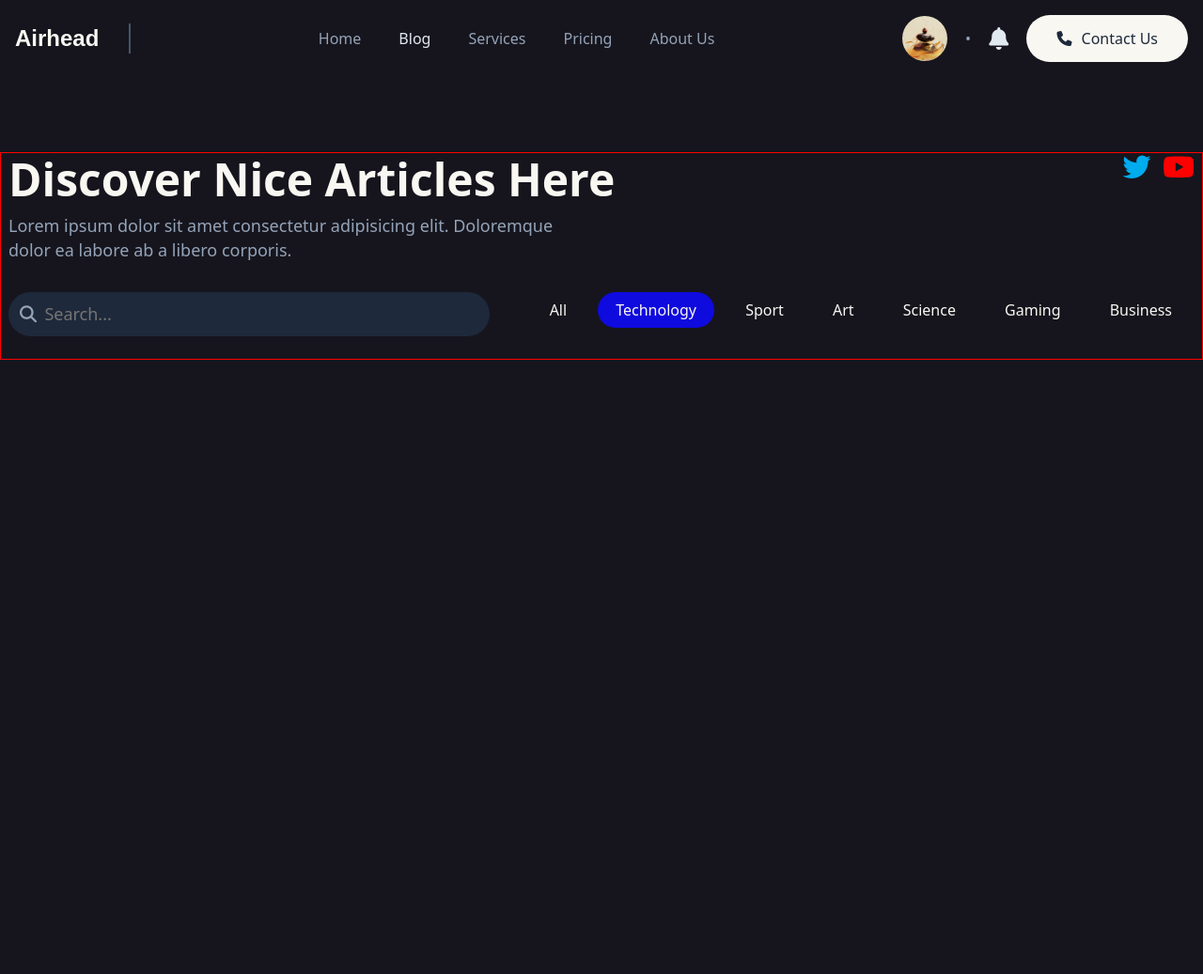
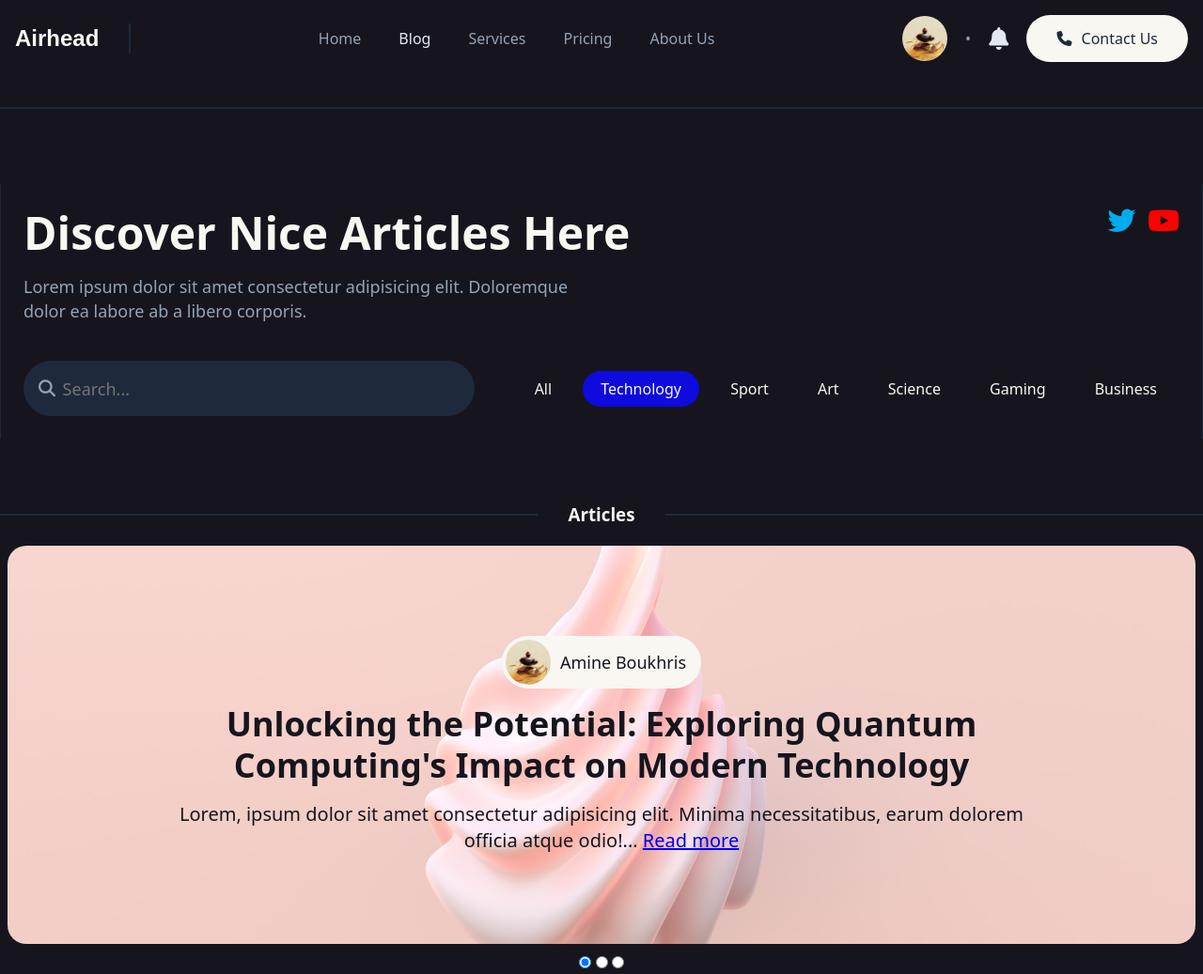
Before and after one commit to amine-boukhris/ai-blog-design, a plain HTML site: page index.html in a window 1280 px wide. Shown: the whole page at 94% size. Before the commit the page ends 800 px from the top, so only its background shows below. Drawn offline with Linux system fonts and the light colour scheme; a web font is replaced by a local one.

Commit message:
dynamic featured section

```diff
--- a/index.html
+++ b/index.html
@@ -16,6 +16,7 @@
   <link rel="stylesheet" href="styles/modern-normalize.css">
   <link rel="stylesheet" href="styles/components/header.css">
   <link rel="stylesheet" href="styles/components/hero.css">
+  <link rel="stylesheet" href="styles/components/featured.css">
 </head>
 
 <body>
@@ -85,6 +86,7 @@
   </div>
 
   <main>
+    <div class="horizontal-seperator container"></div>
     <section class="hero container section">
       <div class="hero__main">
         <div class="hero__content">
@@ -115,7 +117,22 @@
         </div>
       </div>
     </section>
-    <section class="featured"></section>
+    <div class="horizontal-seperator container section"><h3>Articles</h3></div>
+    <section class="featured container">
+      <div class="featured__content">
+        <!-- <div class="featured__author">
+          <img src="./assets/profile.jpg" alt="">
+          <span>Amine Boukhris</span>
+        </div>
+        <h2 class="featured__title">Artificial Intelligence Beyond Imagination</h2>
+        <p class="featured__article-textcontent">Lorem ipsum elit omnis, eius aliquid id fuga voluptatem doloribus nisi architecto aspernatur, reiciendis magni... <a href="./articles/:id">Read more</a></p> -->
+      </div>
+      <div class="featured__swipe-buttons">
+        <input type="radio" name="featured-article" id="featured-article1">
+        <input type="radio" name="featured-article" id="featured-article2">
+        <input type="radio" name="featured-article" id="featured-article3">
+      </div>
+    </section>
     <section class="articles"></section>
   </main>
   <footer>
@@ -125,6 +142,7 @@
 
   <script src="./src/header.js"></script>
   <script src="./src/hero.js"></script>
+  <script src="./src/featured.js"></script>
 </body>
 
 </html>
--- /dev/null
+++ b/src/featured.js
@@ -0,0 +1,89 @@
+const featuredArticles = [
+  {
+    title: "Unlocking the Potential: Exploring Quantum Computing's Impact on Modern Technology",
+    image: "./assets/featured-image.jpg",
+    content: "Lorem, ipsum dolor sit amet consectetur adipisicing elit. Minima necessitatibus, earum dolorem officia atque odio!",
+    authorName: "Amine Boukhris",
+    authorImage: "./assets/profile.jpg",
+  },
+  {
+    title: "Navigating the Digital Frontier: The Rise of Augmented Reality Applications",
+    image: "./assets/featured-image2.jpg",
+    content: "Lorem, ipsum dolor sit amet consectetur adipisicing elit. Minima necessitatibus, earum dolorem officia atque odio!",
+    authorName: "Hugo Sanford",
+    authorImage: "./assets/profile.jpg",
+  },
+  {
+    title: "AI-Powered Healthcare: Revolutionizing Patient Diagnostics and Treatment",
+    image: "./assets/featured-image3.jpg",
+    content: "Lorem, ipsum dolor sit amet consectetur adipisicing elit. Minima necessitatibus, earum dolorem officia atque odio!",
+    authorName: "Marcel Yates",
+    authorImage: "./assets/profile.jpg",
+  },
+];
+
+const button1 = document.querySelector("#featured-article1");
+const button2 = document.querySelector("#featured-article2");
+const button3 = document.querySelector("#featured-article3");
+button1.checked = true
+
+const articleElement = document.querySelector(".featured__content");
+let currentIndex = 0;
+
+articleElement.innerHTML = `
+  <div class="featured__author">
+    <img src="${featuredArticles[currentIndex].authorImage}" alt="">
+    <span>${featuredArticles[currentIndex].authorName}</span>
+  </div>
+  <h2 class="featured__title">${featuredArticles[currentIndex].title}</h2>
+  <p class="featured__article-textcontent">${featuredArticles[currentIndex].content}... <a href="./articles/:id">Read more</a></p>
+`;
+articleElement.style.backgroundImage = `url(${featuredArticles[currentIndex].image})`
+
+currentIndex = (currentIndex + 1) % featuredArticles.length;
+
+function changeFeaturedArticle() {
+  const article = featuredArticles[currentIndex];
+
+  articleElement.classList.add("hidden");
+  setTimeout(() => {
+    articleElement.innerHTML = `
+      <div class="featured__author">
+        <img src="${article.authorImage}" alt="">
+        <span>${article.authorName}</span>
+      </div>
+      <h2 class="featured__title">${article.title}</h2>
+      <p class="featured__article-textcontent">${article.content}... <a href="./articles/:id">Read more</a></p>
+    `;
+    articleElement.style.backgroundImage = `url(${featuredArticles[currentIndex].image})`
+    currentIndex = (currentIndex + 1) % featuredArticles.length;
+
+    if (currentIndex == 0) {
+      button3.checked = true;
+    } else if (currentIndex == 1) {
+      button1.checked = true;
+    } else if (currentIndex == 2) {
+      button2.checked = true;
+    }
+
+    articleElement.classList.remove("hidden");
+  }, 300);
+}
+
+// changeFeaturedArticle();
+setInterval(changeFeaturedArticle, 8000);
+
+button1.addEventListener("click", function () {
+  currentIndex = 0;
+  changeFeaturedArticle();
+});
+
+button2.addEventListener("click", function () {
+  currentIndex = 1;
+  changeFeaturedArticle();
+});
+
+button3.addEventListener("click", function () {
+  currentIndex = 2;
+  changeFeaturedArticle();
+});
--- /dev/null
+++ b/styles/components/featured.css
@@ -0,0 +1,129 @@
+.featured {
+  /* border: 1px solid red; */
+  display: flex;
+  flex-direction: column;
+  /* align-items: center; */
+  gap: 0.5rem;
+}
+
+.featured__content {
+  /* border: 1px solid red; */
+  background-image: url(../../assets/featured-image3.jpg);
+  background-position: center;
+  background-repeat: no-repeat;
+  background-size: cover;
+  color: var(--dark);
+  display: flex;
+  flex-direction: column;
+  align-items: center;
+  gap: 1rem;
+  border-radius: 20px;
+  padding: 3rem 1rem;
+}
+
+.featured__title {
+  font-size: var(--3xl);
+  text-align: center;
+  max-width: 50ch;
+}
+
+.featured__article-textcontent {
+  max-width: 80ch;
+  text-align: center;
+  font-size: var(--lg);
+}
+
+.featured__author {
+  display: flex;
+  align-items: center;
+  gap: 10px;
+  padding: 0.25rem;
+  padding-right: 1rem;
+  background-color: var(--light);
+  border-radius: 99px;
+}
+
+.featured__author img {
+  width: var(--5xl);
+  height: var(--5xl);
+  object-fit: cover;
+  border-radius: 50%;
+}
+
+.featured__swipe-buttons {
+  align-self: center;
+}
+
+.featured__content {
+  opacity: 1;
+  transition: opacity 0.3s ease-in-out; /* Transition property, duration, timing function */
+}
+
+.featured__content.hidden {
+  opacity: 0;
+}
+
+@keyframes slide-out {
+  from {
+    transform: translateX(0%);
+  }
+  to {
+    transform: translateX(-100%);
+  }
+}
+
+@keyframes slide-in {
+  from {
+    transform: translateX(100%);
+  }
+  to {
+    transform: translateX(0%);
+  }
+}
+
+.featured__content {
+  animation: slide-in 0.5s ease-in-out forwards;
+}
+
+.featured__content.hidden {
+  animation: slide-out 0.5s ease-in-out forwards;
+}
+
+
+/* xs */
+/* @media (min-width: 475px) {} */
+
+/* sm */
+/* @media (min-width: 640px) {} */
+
+/* md */
+@media (min-width: 768px) {
+  .featured__title {
+    font-size: var(--4xl);
+  }
+}
+
+/* lg */
+@media (min-width: 1024px) {
+  .featured__content {
+    padding: 4rem;
+  }
+}
+
+/* xl */
+@media (min-width: 1280px) {
+  .featured__article-textcontent {
+    font-size: var(--xl);
+  }
+
+  .featured__author {
+    font-size: var(--lg);
+  }
+
+  .featured__content {
+    padding: 6rem 4rem;
+  }
+}
+
+/* 2xl */
+/* @media (min-width: 1536px) {} */
--- a/styles/components/hero.css
+++ b/styles/components/hero.css
@@ -1,7 +1,3 @@
-.hero {
-  border: 1px solid red;
-}
-
 .hero__main {
   display: flex;
   flex-direction: column;
@@ -11,7 +7,7 @@
 .hero__title {
   font-size: var(--3xl);
   color: var(--light);
-  margin-bottom: 0.5rem;
+  margin-bottom: 1rem;
   text-align: center;
 }
 
@@ -19,7 +15,7 @@
   max-width: 60ch;
   font-size: var(--base);
   color: var(--slate400);
-  margin-bottom: 1rem;
+  margin-bottom: 1.5rem;
   text-align: center;
 }
 
@@ -49,8 +45,8 @@
 
 .hero__search input {
   border-radius: 100px;
-  padding: 0.8rem 1.2rem;
-  padding-left: 2.4rem;
+  padding: 1.2rem 1.6rem;
+  padding-left: 2.6rem;
   outline: none;
   border: none;
   background-color: var(--slate800);
@@ -66,7 +62,7 @@
 
 .hero__search-button {
   position: absolute;
-  left: 12px;
+  left: 16px;
   top: 48%;
   transform: translateY(-50%);
   color: var(--slate400);
@@ -95,6 +91,7 @@
   border-radius: 99px;
   margin-inline: 0.3rem;
   font-size: var(--sm);
+  outline: none;
 }
 
 .hero__nav-button.active {
@@ -145,8 +142,19 @@
 
 /* lg */
 @media (min-width: 1024px) {
+  .hero {
+    border-left: 1px solid var(--slate800);
+    border-right: 1px solid var(--slate800);
+    padding: 1.5rem;
+  }
+
+  .hero__search {
+    margin-bottom: 0;
+  }
+
   .hero__nav {
     flex-direction: row;
+    align-items: center;
     gap: 2.5rem;
   }
 
--- a/styles/utils.css
+++ b/styles/utils.css
@@ -32,7 +32,23 @@
 
 .vertical-seperate {
   width: 1px;
-  border: .5px solid var(--slate600);
+  border: .5px solid var(--slate800);
+}
+
+.horizontal-seperator {
+  margin-block: 2rem;
+  height: 1px;
+  position: relative;
+  border: .5px solid var(--slate800);
+}
+
+.horizontal-seperator h3 {
+  position: absolute;
+  left: 50%;
+  top: 50%;
+  transform: translate(-50%, -50%);
+  background-color: var(--dark);
+  padding: 0 2rem;
 }
 
 /* xs */
```
Also changed, not shown: assets/featured-background.jpg (added), assets/featured-image.jpg (added), assets/featured-image2.jpg (added), assets/featured-image3.jpg (added).
